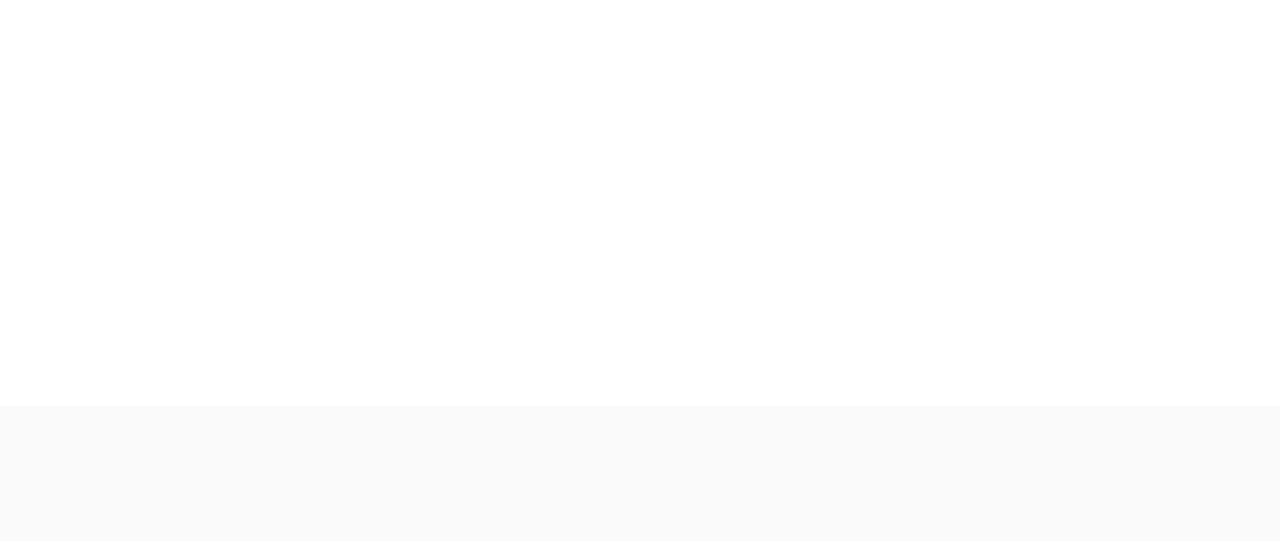
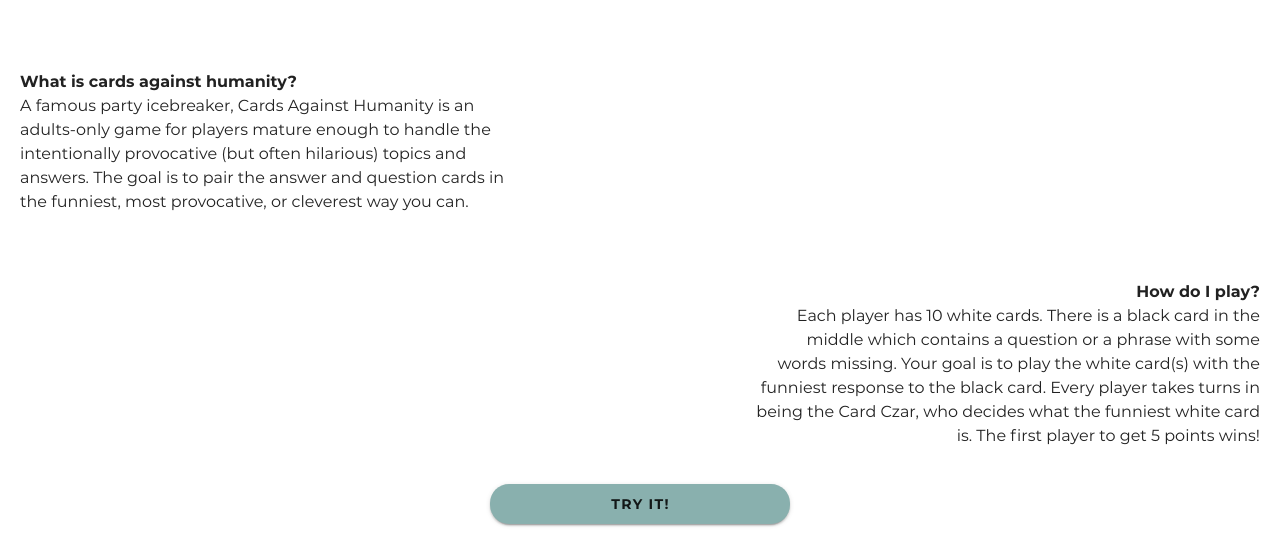
Before and after one commit to TricoreGr/CAH, a Vue app in the folder client/: page / in a window 1280 px wide. Shown: the part 394-935 px from the top of the page. Before the commit the page ends 800 px from the top, so only its background shows below. Built offline with nearby package versions, Linux system fonts and the light colour scheme; the HTML template or start-up script is replaced by a standard one.

Commit message:
Finish up home screen

```diff
--- a/client/src/styles/pages/home/home.scss
+++ b/client/src/styles/pages/home/home.scss
@@ -24,3 +24,49 @@
     width: 290px !important;
   }
 }
+
+.home__container-left {
+  display: flex;
+  width: 100%;
+  margin-top: 50px;
+  margin-left: 20px;
+}
+
+.home__container-left--title {
+  width: 40%;
+  font-family: $montserrat !important;
+}
+
+.home__container-left--p {
+  width: 40%;
+  font-family: $montserrat-light !important;
+}
+
+.home__container-right {
+  display: flex;
+  justify-content: flex-end;
+  width: 100%;
+  margin-top: 50px;
+  padding-right: 20px !important;
+  text-align: right;
+}
+
+
+.home__container-right--title{
+  width: 40%;
+  font-family: $montserrat !important;
+}
+
+.home__container-right--p {
+  width: 40%;
+  font-family: $montserrat-light !important;
+}
+
+.home__button{
+  background-color: $color-accent--dark !important;
+  width: 300px;
+  margin: 20px auto;
+  font-family: $montserrat !important;
+  border-radius: 19px !important;
+  height: 40px !important;
+}
--- a/client/src/views/Home.vue
+++ b/client/src/views/Home.vue
@@ -12,6 +12,36 @@
             PLAY NOW!
           </v-btn>
         </v-parallax>
+        <div class="home__container-left">
+          <div class="home__container-left--p">
+            <span class="home__container-left--title"
+              >What is cards against humanity?</span
+            >
+            <p>
+              A famous party icebreaker, Cards Against Humanity is an
+              adults-only game for players mature enough to handle the
+              intentionally provocative (but often hilarious) topics and
+              answers. The goal is to pair the answer and question cards in the
+              funniest, most provocative, or cleverest way you can.
+            </p>
+          </div>
+        </div>
+        <div class="home__container-right">
+          <div class="home__container-right--p">
+            <span class="home__container-right--title">How do I play?</span>
+            <br />
+            <p>
+              Each player has 10 white cards. There is a black card in the
+              middle which contains a question or a phrase with some words
+              missing. Your goal is to play the white card(s) with the funniest
+              response to the black card. Every player takes turns in being the
+              Card Czar, who decides what the funniest white card is. The first
+              player to get 5 points wins!
+            </p>
+          </div>
+        </div>
+
+        <v-btn router to="/play" class="home__button">TRY IT!</v-btn>
       </v-app>
     </div>
   </div>
```
Lines whose indentation alone changed are shown as unchanged.
